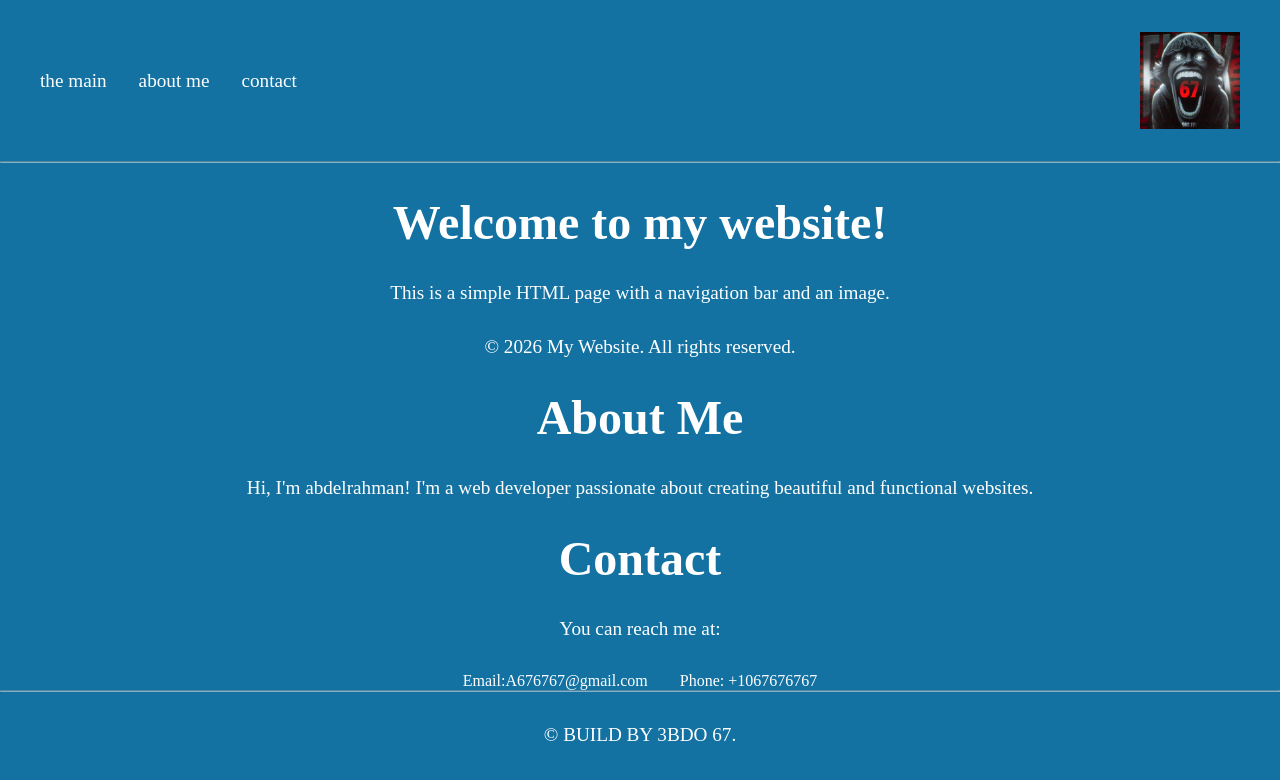
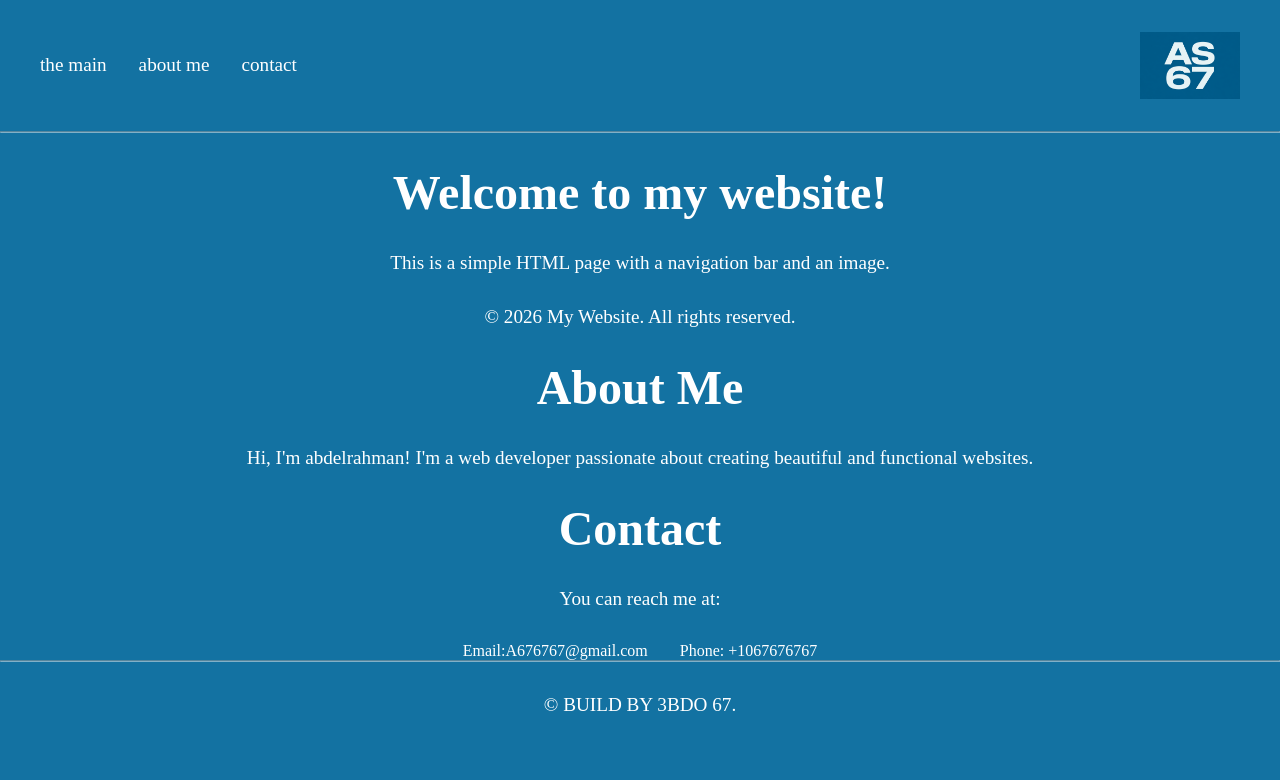
Before and after one commit to bedoelaasar-cmyk/my-website, a plain HTML site: page index.html in a window 1280 px wide. Drawn offline with Linux system fonts and the light colour scheme.

Commit message:
Replace image source in index.html

```diff
--- a/index.html
+++ b/index.html
@@ -14,7 +14,7 @@
                 </ul>
             </nav>
 
-            <img src="2026-08-20 21.32.33.jpg" alt="My Image" width="100">
+            <img src="18E9A61A-0601-43A9-AA35-6F3E80046F95.png" alt="My Image" width="100">
         </header>
         <hr />
         <section class ="content">
```
